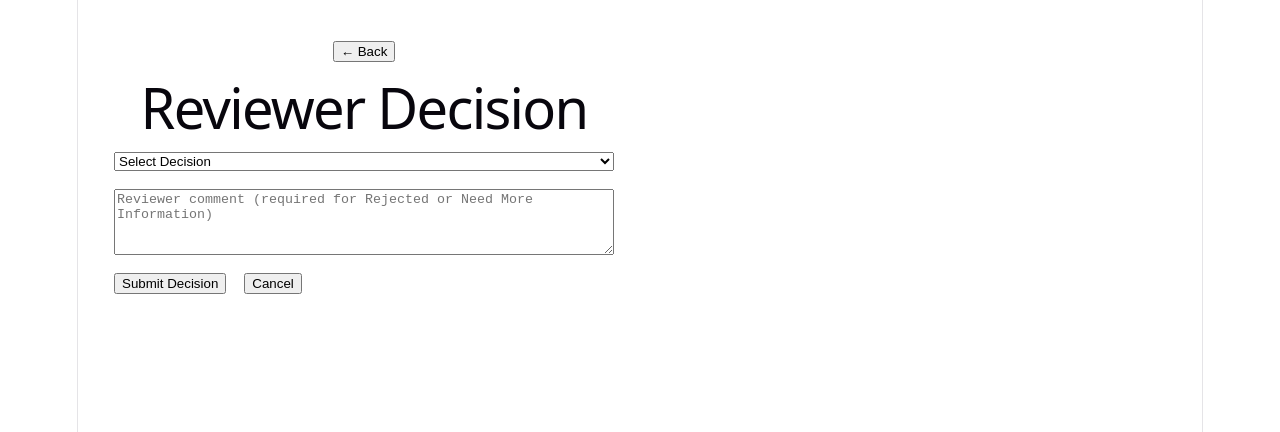
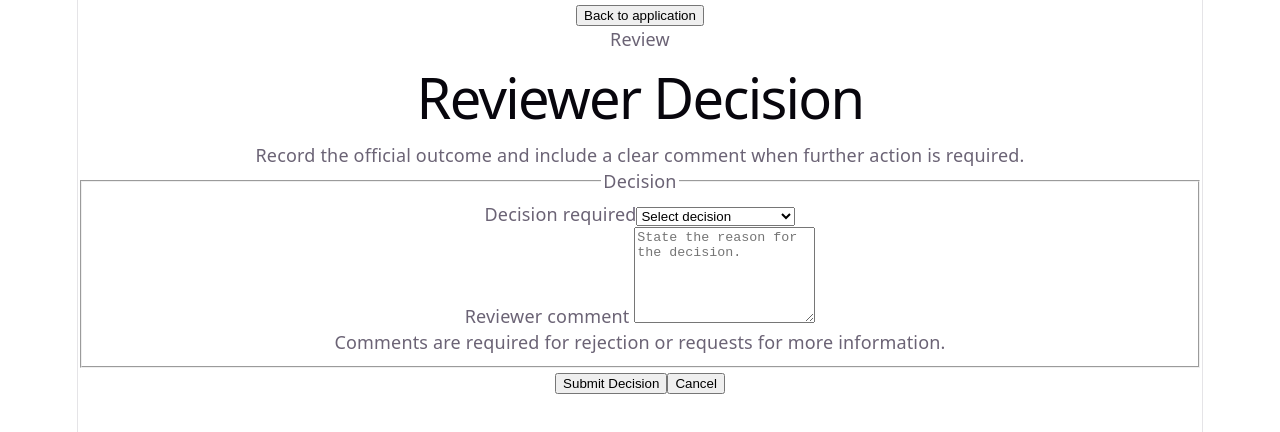
Before and after one commit to MeFerdi/workflow-tracker, a React (Vite) app in the folder frontend/: page /applications/1/review in a window 1280 px wide. Shown: the top 432 px of the page. Built offline with nearby package versions, Linux system fonts and the light colour scheme; no server answers.

Commit message:
Improve reviewer decision form UX and validation

```diff
--- a/frontend/src/pages/ReviewDecision.tsx
+++ b/frontend/src/pages/ReviewDecision.tsx
@@ -1,69 +1,153 @@
-import { useState } from "react";
+import { type FormEvent, useMemo, useRef, useState } from "react";
 import { useNavigate, useParams } from "react-router-dom";
-import client from "../api/client";
+import client, { getApiErrorMessage } from "../api/client";
 
 export default function ReviewDecision() {
   const { id } = useParams();
   const navigate = useNavigate();
+  const decisionRef = useRef<HTMLSelectElement | null>(null);
+  const commentRef = useRef<HTMLTextAreaElement | null>(null);
   const [decision, setDecision] = useState("");
   const [comment, setComment] = useState("");
   const [loading, setLoading] = useState(false);
   const [error, setError] = useState<string | null>(null);
+  const [fieldErrors, setFieldErrors] = useState<Record<string, string>>({});
+  const requiresComment = useMemo(
+    () => decision === "Rejected" || decision === "Need More Info",
+    [decision]
+  );
 
-  const handleSubmit = async () => {
+  const handleSubmit = async (event: FormEvent<HTMLFormElement>) => {
+    event.preventDefault();
+    const nextErrors: Record<string, string> = {};
+
     if (!decision) {
-      setError("Please select a decision.");
+      nextErrors.decision = "Select a decision.";
+    }
+    if (requiresComment && !comment.trim()) {
+      nextErrors.comment = "A reviewer comment is required for this decision.";
+    }
+
+    if (Object.keys(nextErrors).length > 0) {
+      setFieldErrors(nextErrors);
+      setError("Please correct the highlighted fields.");
+      requestAnimationFrame(() => {
+        if (nextErrors.decision) decisionRef.current?.focus();
+        else commentRef.current?.focus();
+      });
       return;
     }
-    if ((decision === "Rejected" || decision === "Need More Info") && !comment) {
-      setError("A comment is required for this decision.");
-      return;
-    }
+
     setLoading(true);
     setError(null);
+    setFieldErrors({});
+
     try {
       await client.post(`/applications/${id}/decision`, {
         decision,
-        reviewer_comment: comment,
+        reviewer_comment: comment.trim(),
       });
       navigate(`/applications/${id}`);
-    } catch (err: any) {
-      setError(err.response?.data?.detail || "Something went wrong");
+    } catch (err: unknown) {
+      setError(getApiErrorMessage(err));
     } finally {
       setLoading(false);
     }
   };
 
   return (
-    <div style={{ padding: "2rem", maxWidth: "500px" }}>
-      <button onClick={() => navigate(`/applications/${id}`)}>← Back</button>
+    <main className="page-shell page-shell--narrow">
+      <button className="button button-link" type="button" onClick={() => navigate(`/applications/${id}`)}>
+        Back to application
+      </button>
+
+      <div className="page-header">
+        <p className="eyebrow">Review</p>
         <h1>Reviewer Decision</h1>
-      {error && <p style={{ color: "red" }}>{error}</p>}
+        <p className="page-subtitle">
+          Record the official outcome and include a clear comment when further action is required.
+        </p>
+      </div>
 
-      <div style={{ display: "flex", flexDirection: "column", gap: "1rem" }}>
-        <select value={decision} onChange={(e) => setDecision(e.target.value)}>
-          <option value="">Select Decision</option>
+      {error && (
+        <div className="alert alert-error" role="alert">
+          {error}
+        </div>
+      )}
+
+      <form className="form-panel" onSubmit={handleSubmit} noValidate aria-busy={loading}>
+        <fieldset>
+          <legend>Decision</legend>
+
+          <div className="field">
+            <label htmlFor="decision">Decision <span>required</span></label>
+            <select
+              id="decision"
+              ref={decisionRef}
+              value={decision}
+              onChange={(event) => {
+                setDecision(event.target.value);
+                setFieldErrors((current) => ({ ...current, decision: "" }));
+              }}
+              aria-invalid={fieldErrors.decision ? "true" : undefined}
+              aria-describedby={fieldErrors.decision ? "decision-error" : undefined}
+            >
+              <option value="">Select decision</option>
               <option value="Approved">Approved</option>
               <option value="Need More Info">Need More Information</option>
               <option value="Rejected">Rejected</option>
             </select>
+            {fieldErrors.decision && (
+              <p id="decision-error" className="field-error">
+                {fieldErrors.decision}
+              </p>
+            )}
+          </div>
 
+          <div className="field">
+            <label htmlFor="reviewer_comment">
+              Reviewer comment {requiresComment && <span>required</span>}
+            </label>
             <textarea
-          placeholder="Reviewer comment (required for Rejected or Need More Information)"
+              id="reviewer_comment"
+              ref={commentRef}
               value={comment}
-          onChange={(e) => setComment(e.target.value)}
-          rows={4}
+              onChange={(event) => {
+                setComment(event.target.value);
+                setFieldErrors((current) => ({ ...current, comment: "" }));
+              }}
+              rows={6}
+              maxLength={1200}
+              placeholder="State the reason for the decision."
+              aria-invalid={fieldErrors.comment ? "true" : undefined}
+              aria-describedby={fieldErrors.comment ? "reviewer_comment-error" : "reviewer_comment-help"}
             />
+            {fieldErrors.comment ? (
+              <p id="reviewer_comment-error" className="field-error">
+                {fieldErrors.comment}
+              </p>
+            ) : (
+              <p id="reviewer_comment-help" className="field-help">
+                Comments are required for rejection or requests for more information.
+              </p>
+            )}
+          </div>
+        </fieldset>
 
-        <div style={{ display: "flex", gap: "1rem" }}>
-          <button onClick={handleSubmit} disabled={loading}>
+        <div className="form-actions">
+          <button className="button button-primary" type="submit" disabled={loading}>
             {loading ? "Submitting..." : "Submit Decision"}
           </button>
-          <button onClick={() => navigate(`/applications/${id}`)}>
+          <button
+            className="button button-secondary"
+            type="button"
+            onClick={() => navigate(`/applications/${id}`)}
+            disabled={loading}
+          >
             Cancel
           </button>
         </div>
-      </div>
-    </div>
+      </form>
+    </main>
   );
 }
```
Lines whose indentation alone changed are shown as unchanged.
